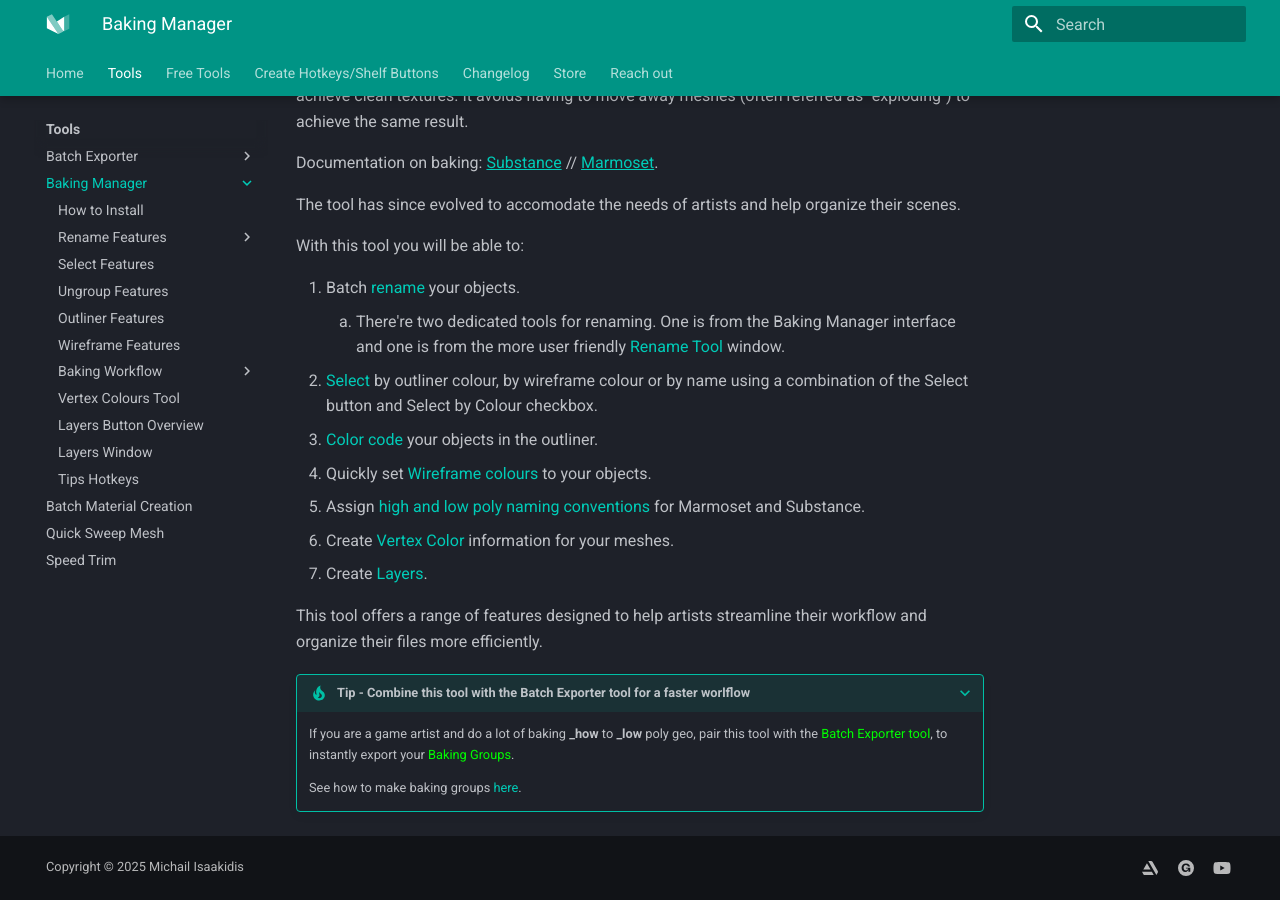
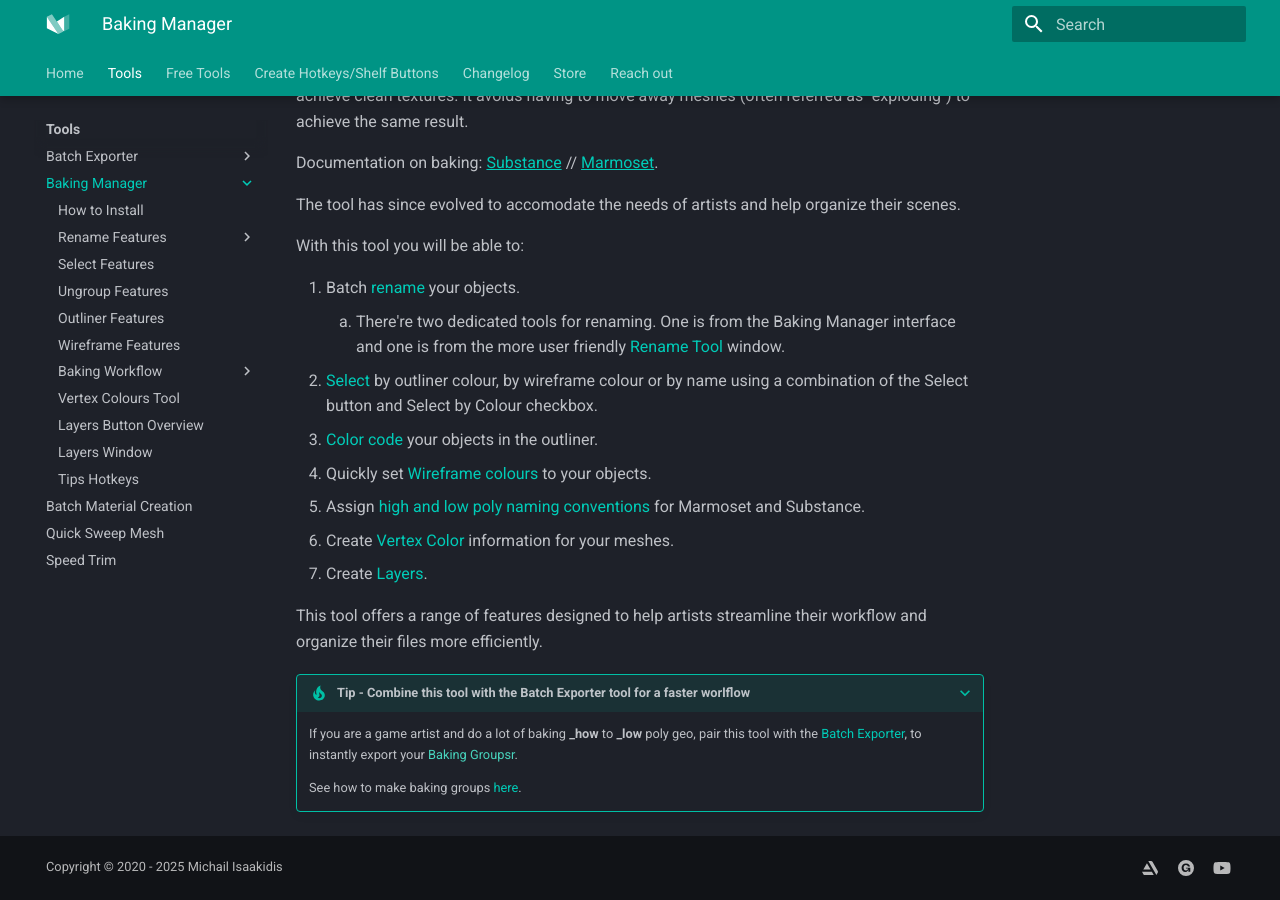
Before and after one commit to mike-isaakidis/Maya-Modelling-Tools, an MkDocs documentation site: the page built from docs/Baking Manager/index.md, in a window 1280 px wide and 900 px high, scrolled down 600 px. Built offline with MkDocs 1.6.1 and Material for MkDocs 9.7.7, drawn with Linux system fonts in a browser that asks for light colours.

Commit message:
changed copyright dates / tweaked some text
changed copyright dates / tweaked some text

```diff
--- a/docs/Baking Manager/index.md
+++ b/docs/Baking Manager/index.md
@@ -29,6 +29,6 @@
 
 
 ???+ tip "Tip - Combine this tool with the Batch Exporter tool for a faster worlflow"
-    If you are a game artist and do a lot of baking **_how** to **_low** poly geo, pair this tool with the <span style="color:lime">Batch Exporter tool</span>, to instantly export your <span style="color:lime">Baking Groups</span>.
+    If you are a game artist and do a lot of baking **_how** to **_low** poly geo, pair this tool with the [Batch Exporter](../Batch%20Exporter/index.md), to instantly export your <span style="color:rgb(72, 212, 189);">Baking Groupsr</span>.
 
     See how to make baking groups  [here](../Baking%20Manager/Baking_workflow/index.md).
--- a/mkdocs.yml
+++ b/mkdocs.yml
@@ -164,4 +164,4 @@
   - css/custom.css
   - stylesheets/extra.css
 
-copyright: Copyright &copy; 2025 Michail Isaakidis
+copyright: Copyright &copy; 2020 - 2025 Michail Isaakidis
```
Also changed, not shown: docs/Baking Manager/Baking_workflow/index.md (+2 -0 lines).
